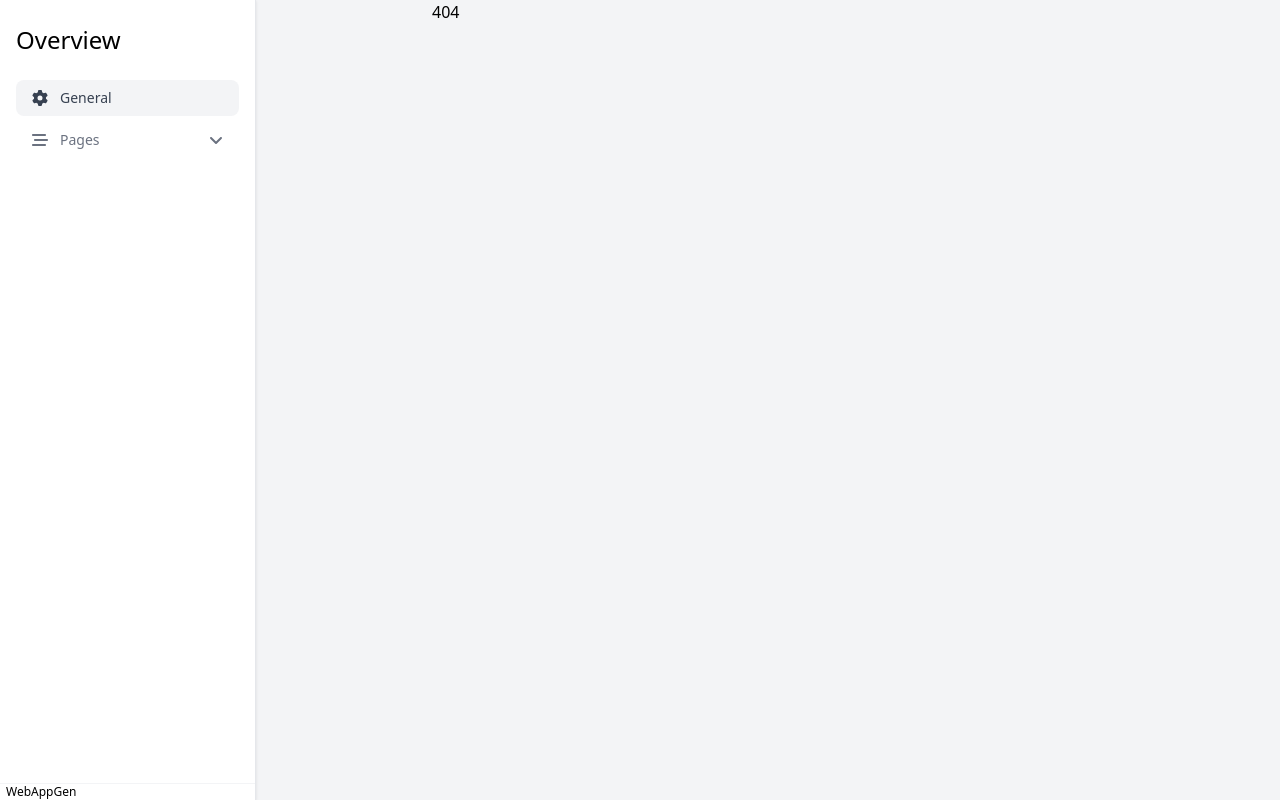
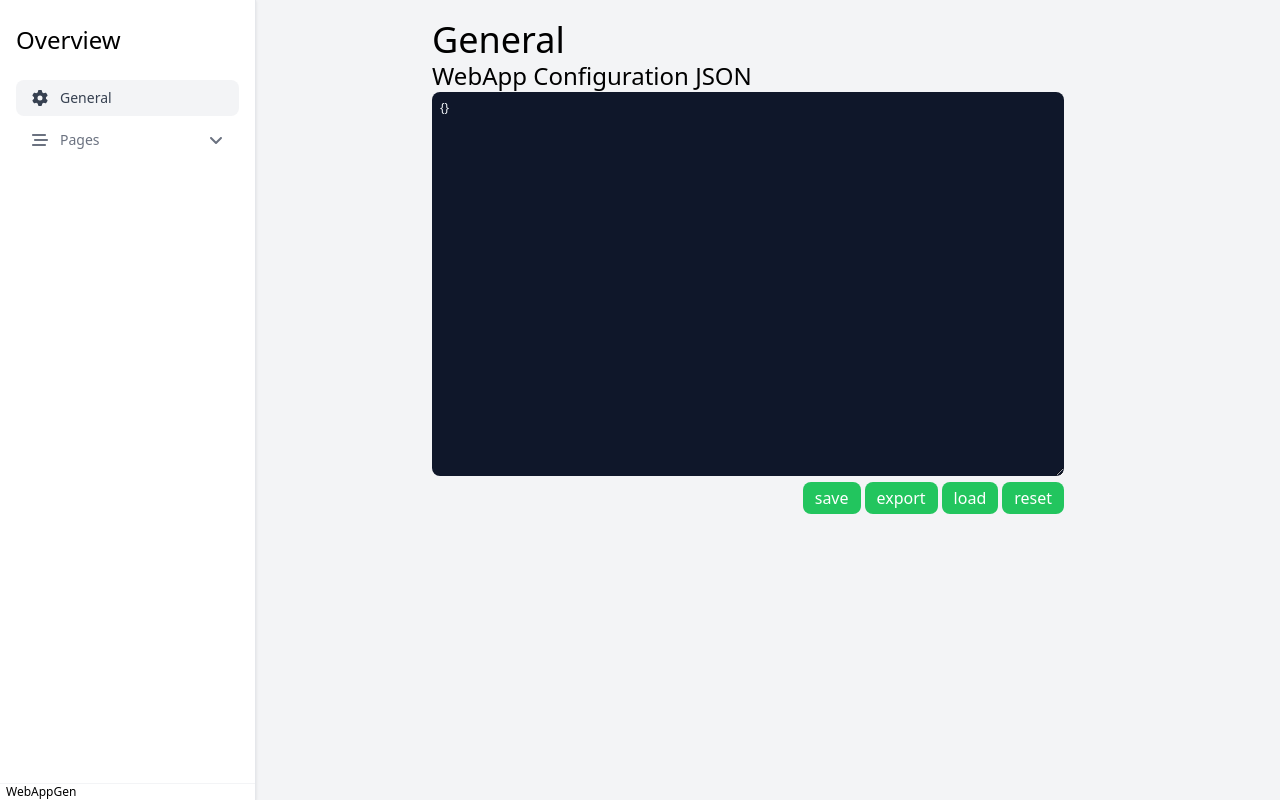
Before and after one commit to pvs-hd-tea/MuesliNext, a React (Create React App) app: page /general in a window 1280 px wide. Before the commit this address had no page. Built offline with nearby package versions, Linux system fonts and the light colour scheme.

Commit message:
feat: general page

```diff
--- a/src/app.tsx
+++ b/src/app.tsx
@@ -1,7 +1,7 @@
 import React, { useState } from "react";
 import { UserMetaData } from "./data/meta-data";
 
-import PageEdit from "./components/internal/PageEdit";
+import PageEdit, { EditorData } from "./components/internal/PageEdit";
 import {
   BrowserRouter as Router,
   Navigate,
@@ -10,6 +10,7 @@ import {
 } from "react-router-dom";
 import OverviewPanel from "./components/internal/OverviewPanel";
 import { LocalStorageService as StorageService } from "./data/localStorage";
+import General from "./components/internal/General";
 
 // eslint-disable-next-line @typescript-eslint/no-empty-interface
 interface Props {}
@@ -18,6 +19,7 @@ export interface Page {
   title: string;
   path: string;
   uuid: number;
+  content?: EditorData;
 }
 
 // eslint-disable-next-line no-empty-pattern
@@ -46,6 +48,19 @@ const App: React.FC<Props> = ({}) => {
     setPages([...pages, page]);
     //localStorage.setItem("pages", JSON.stringify([...pages, page]));
     storageService.set("pages", [...pages, page]);
+    location.replace(`/pages/${page.path}`);
+  };
+
+  const onChangePage = (uuid: number, content: EditorData): void => {
+    // find page by uuid and update content
+    const page = pages.find((p) => p.uuid === uuid);
+    if (page) {
+      page.content = content;
+      //localStorage.setItem("pages", JSON.stringify(pages));
+    }
+
+    setPages([...pages]);
+    storageService.set("pages", pages);
   };
 
   // const pagesString = localStorage.getItem("pages");
@@ -65,8 +80,20 @@ const App: React.FC<Props> = ({}) => {
     storageService.importFromJsonFile();
   };
 
+  const onSaveData = (raw: string): boolean => {
+    console.log("save data");
+    return !storageService.save(raw);
+  };
+
+  const onResetData = () => {
+    console.log("reset data");
+    storageService.set("pages", defaultPages);
+    // TODO: maybe not mix react and plain javascript
+    document.location.reload();
+  };
+
   return (
-    <body className="h-screen bg-gray-100">
+    <body className="min-h-screen bg-gray-100">
       <div className="grid grid-cols-6 gap-4">
         <OverviewPanel pages={pages} onAddPage={onAddPage} col-span-1 />
         <div className="grow col-start-3 col-span-3">
@@ -80,18 +107,29 @@ const App: React.FC<Props> = ({}) => {
                     <PageEdit
                       title={page.title}
                       uuid={page.uuid}
-                      pages={pages}
+                      content={page.content}
                       metadata={{
                         visible: true,
                         userData,
                         showDebugInformation: false,
                       }}
-                      onExportData={onExportData}
-                      onLoadData={onLoadData}
+                      onChangePage={onChangePage}
                     />
                   }
                 />
               ))}
+              <Route
+                path="/general"
+                element={
+                  <General
+                    configuration={storageService.getConfiguration()}
+                    onSaveData={onSaveData}
+                    onExportData={onExportData}
+                    onLoadData={onLoadData}
+                    onResetData={onResetData}
+                  />
+                }
+              />
               <Route
                 path="/"
                 element={<Navigate replace to="/pages/welcome-page" />}
--- a/src/components/Widgets/ButtonWidget.tsx
+++ b/src/components/Widgets/ButtonWidget.tsx
@@ -12,7 +12,7 @@ export default class Button extends React.Component<Props> {
 
     return (
       <button
-        className="text-white bg-green-500 shadow- ml-3 p-1 pl-3 pr-3 rounded-lg"
+        className="text-white bg-green-500 shadow- ml-1 p-1 pl-3 pr-3 rounded-lg"
         onClick={onClick}
       >
         {text}
--- /dev/null
+++ b/src/components/internal/General.tsx
@@ -0,0 +1,58 @@
+import React, { useEffect, useState } from "react";
+import { PageMetaData } from "../../data/meta-data";
+import Button from "../Widgets/ButtonWidget";
+import InfoBanner from "./InfoBanner";
+
+// eslint-disable-next-line @typescript-eslint/no-empty-interface
+interface PageProperties {
+  configuration: string;
+  onExportData: () => void;
+  onLoadData: () => void;
+  onSaveData: (raw: string) => boolean;
+  onResetData: () => void;
+}
+
+const General: React.FC<PageProperties> = ({
+  configuration,
+  onExportData,
+  onLoadData,
+  onSaveData,
+  onResetData,
+}) => {
+  useEffect(() => {
+    document.title = "WebAppGen General";
+  }, []);
+
+  const [config, setConfig] = useState(configuration);
+  const [syntaxError, setSyntaxError] = useState(false);
+
+  const saveConfig = () => {
+    setSyntaxError(onSaveData(config));
+  };
+
+  const handleChange = (event: any) => {
+    setConfig(event.target.value);
+  };
+
+  return (
+    <div className="mt-5">
+      <h2>General</h2>
+      <h4>WebApp Configuration JSON</h4>
+      <textarea
+        className="bg-slate-900 text-slate-100 p-2 rounded-lg w-full h-96 text-xs"
+        onChange={handleChange}
+      >
+        {config}
+      </textarea>
+      {syntaxError && <span className="text-red-500">Syntax error</span>}
+      <div className="float-right mb-5">
+        <Button text="save" onClick={saveConfig} />
+        <Button text="export" onClick={onExportData} />
+        <Button text="load" onClick={onLoadData} />
+        <Button text="reset" onClick={onResetData} />
+      </div>
+    </div>
+  );
+};
+
+export default General;
--- a/src/components/internal/OverviewPanel.tsx
+++ b/src/components/internal/OverviewPanel.tsx
@@ -56,7 +56,7 @@ const OverviewPanel: React.FC<OverviewPanelProperties> = ({
 
             <nav className="flex flex-col mt-6 space-y-1">
               <a
-                href=""
+                href="/general"
                 className="flex items-center px-4 py-2 text-gray-700 bg-gray-100 rounded-lg"
               >
                 <FontAwesomeIcon icon={faCog} />
--- a/src/components/internal/PageEdit.tsx
+++ b/src/components/internal/PageEdit.tsx
@@ -11,7 +11,7 @@ interface Block {
   // eslint-disable-next-line @typescript-eslint/no-explicit-any
   data: any;
 }
-interface EditorData {
+export interface EditorData {
   time: number;
   blocks: Block[];
   version: string;
@@ -21,16 +21,15 @@ interface PageProperties {
   title: string;
   uuid: number;
   metadata: PageMetaData;
-  pages: Page[];
-  onExportData: () => void;
-  onLoadData: () => void;
+  content?: EditorData;
+  onChangePage: (uuid: number, content: EditorData) => void;
 }
 
 const PageEdit: React.FC<PageProperties> = ({
   title,
   uuid,
-  onExportData,
-  onLoadData,
+  content,
+  onChangePage,
 }) => {
   useEffect(() => {
     document.title = title;
@@ -48,7 +47,7 @@ const PageEdit: React.FC<PageProperties> = ({
   const handleSave = React.useCallback(async () => {
     const savedData = await editorCore.current.save();
     console.log(JSON.stringify(savedData));
-    localStorage.setItem(storagePath, JSON.stringify(savedData));
+    onChangePage(uuid, savedData);
   }, []);
 
   const ReactEditorJS = createReactEditorJS();
@@ -153,31 +152,29 @@ const PageEdit: React.FC<PageProperties> = ({
     version: "2.11.10",
   };
 
-  const [data, setData] = useState(defaultData);
-  const [loaded, setLoaded] = useState(false);
-  const dataString = localStorage.getItem(storagePath);
-  if (dataString && !loaded) {
-    setLoaded(true);
-    setData(JSON.parse(dataString));
+  if (!content) {
+    content = defaultData;
   }
 
   const loadExampleData = () => {
     localStorage.setItem(storagePath, JSON.stringify(exampleData));
-    setData(exampleData);
+    content = exampleData;
     editorCore.current.render(exampleData);
+    onChangePage(uuid, content);
   };
 
   const clearData = () => {
     localStorage.setItem(storagePath, JSON.stringify(defaultData));
-    setData(defaultData);
+    content = defaultData;
     editorCore.current.render(defaultData);
+    onChangePage(uuid, content);
   };
 
   return (
     <div className="bg-gray-100 font-sans leading-normal tracking-normal pb-1 pt-2">
       <div>
         <ReactEditorJS
-          data={data}
+          data={content}
           tools={EDITOR_JS_TOOLS}
           onInitialize={handleInitialize}
           onChange={handleSave}
@@ -187,8 +184,6 @@ const PageEdit: React.FC<PageProperties> = ({
         <div className="float-right m-5">
           <Button text="load Example Data" onClick={loadExampleData} />
           <Button text="clear" onClick={clearData} />
-          <Button text="export data" onClick={onExportData} />
-          <Button text="load data" onClick={onLoadData} />
         </div>
       </div>
     </div>
--- a/src/components/internal/editor.ts
+++ /dev/null
@@ -1,27 +0,0 @@
-import EditorJS from "@editorjs/editorjs";
-import { EDITOR_JS_TOOLS } from "./tools";
-
-export const editor = new EditorJS({
-  /**
-   * Id of Element that should contain the Editor
-   */
-  holderId: "editorjs",
-
-  /**
-   * Available Tools list.
-   * Pass Tool's class or Settings object for each Tool you want to use
-   */
-  tools: EDITOR_JS_TOOLS,
-
-  /**
-   * Previously saved data that should be rendered
-   */
-  //data: {},
-
-  /**
-   * onReady callback
-   */
-  onReady: () => {
-    console.log("Editor.js is ready to work!");
-  },
-});
--- a/src/data/localStorage.ts
+++ b/src/data/localStorage.ts
@@ -15,43 +15,64 @@ export class LocalStorageService {
     localStorage.removeItem(key);
   }
 
-  getAllRelevant() {
+  getConfiguration() {
     const items: Record<string, string> = {};
     for (let i = 0; i < localStorage.length; i++) {
       const key = localStorage.key(i);
       if (key) {
         const value = localStorage.getItem(key);
-        if (key && value && relevantKeys.includes(key)) {
-          items[key] = value;
+        let relevant = false;
+        for (const relevantKey of relevantKeys) {
+          if (key.startsWith(relevantKey)) {
+            relevant = true;
+            break;
+          }
+        }
+        if (key && value && relevant) {
+          items[key] = JSON.parse(value);
         }
       }
     }
-    return items;
+    const configuration = JSON.stringify(items, null, 2);
+    return configuration;
   }
 
   exportToJsonFile() {
-    const json = JSON.stringify(this.getAllRelevant());
+    const json = this.getConfiguration();
+    console.log(json);
     const blob = new Blob([json], { type: "application/json" });
     const url = URL.createObjectURL(blob);
     const link = document.createElement("a");
     link.href = url;
-    link.download = "data.json";
+    link.download = `webgenConfig.json`;
     link.click();
   }
 
   importFromJsonFile() {
-    fileDialog().then((files) => {
+    fileDialog({ multiple: false, accept: "application/json" }).then(
+      (files) => {
         const file = files[0];
         file.text().then((raw) => {
+          this.save(raw);
+        });
+      }
+    );
+  }
+
+  save(raw: string): boolean {
+    try {
       const data = JSON.parse(raw);
-        alert(`loaded: ${raw}`);
       for (const key in data) {
         // eslint-disable-next-line no-prototype-builtins
         if (data.hasOwnProperty(key)) {
           this.set(key, data[key]);
         }
       }
-      });
-    });
+      // TODO: maybe not mix react and plain javascript
+      document.location.reload();
+    } catch (e) {
+      return false;
+    }
+    return true;
   }
 }
```
Lines whose indentation alone changed are shown as unchanged.
